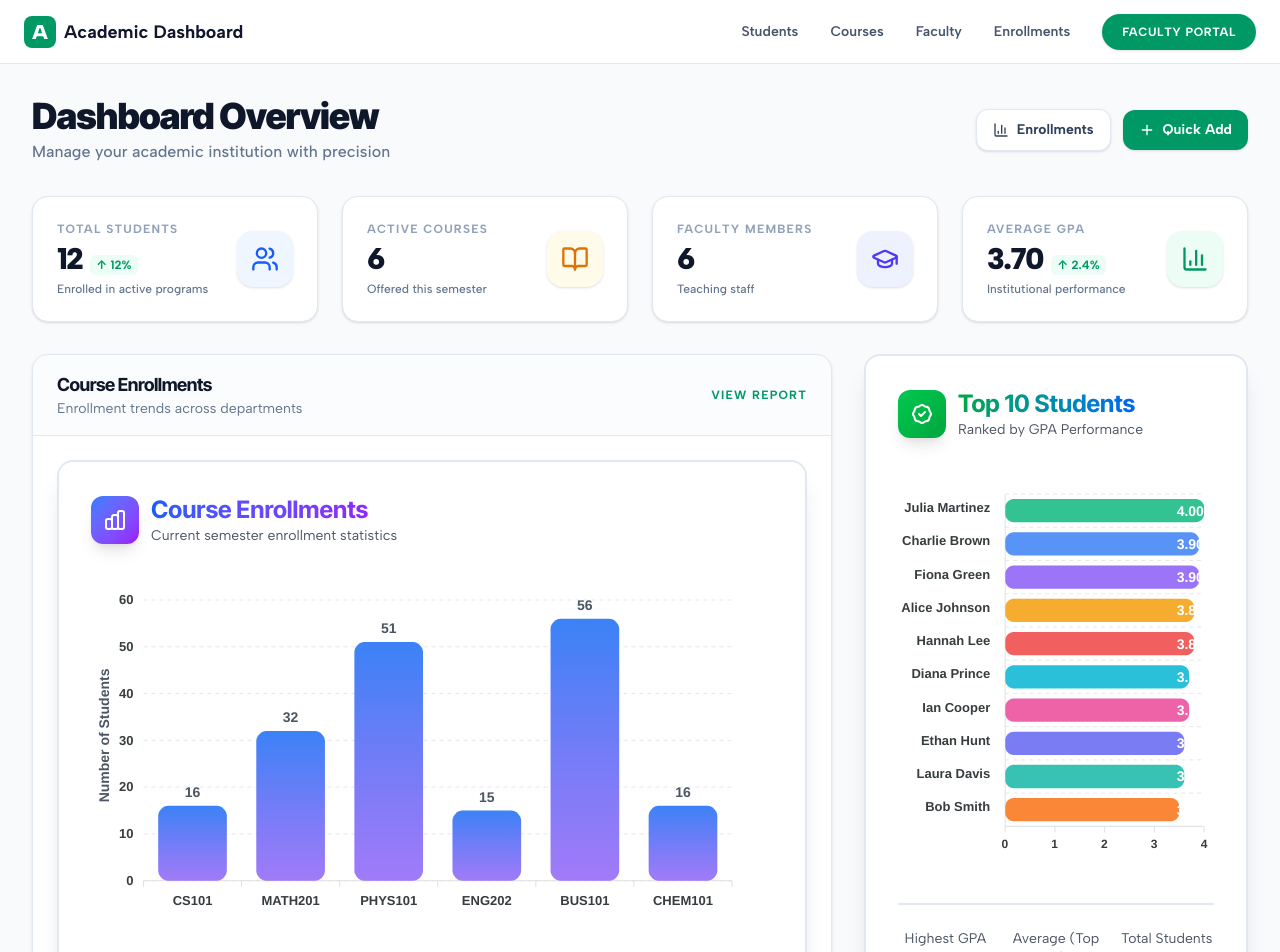
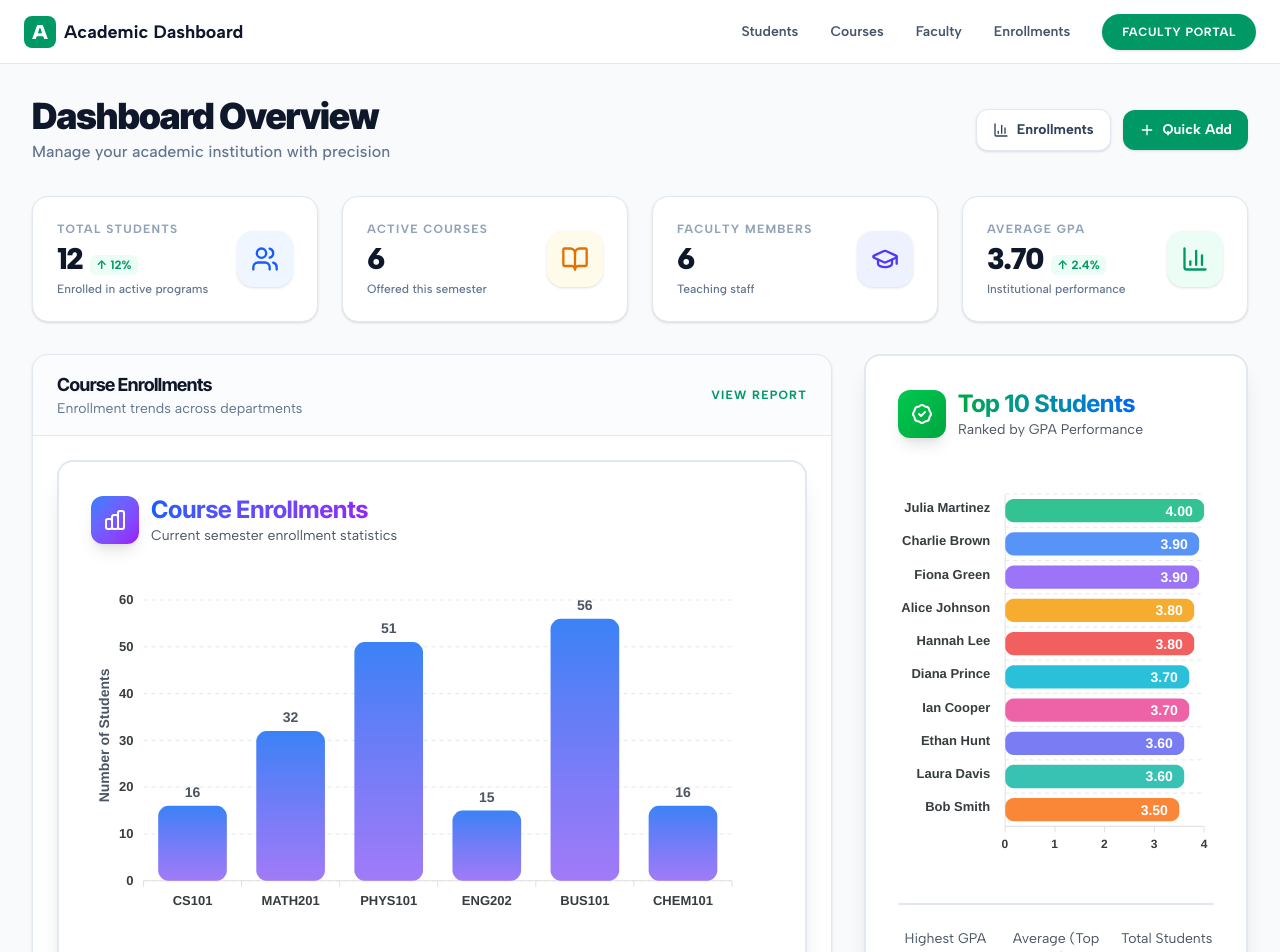
Before and after one commit to RafatAiub/Academic-Dashboard-Management-System-, a Next.js app: page / in a window 1280 px wide. Shown: the top 952 px of the page. Built offline with nearby package versions, Linux system fonts and the light colour scheme.

Commit message:
Fix clipped chart labels and enforce strict decimal formatting

```diff
--- a/src/components/dashboard/TopStudentsLeaderboard.tsx
+++ b/src/components/dashboard/TopStudentsLeaderboard.tsx
@@ -63,14 +63,18 @@ export default function TopStudentsLeaderboard({ students }: Props) {
         ],
         dataLabels: {
             enabled: true,
-            offsetX: 30,
+            offsetX: -25, // Move text INSIDE the bar end
             style: {
                 fontSize: '14px',
                 fontWeight: 'bold',
                 colors: ['#fff']
             },
             formatter: function (val: any) {
-                return Number(val).toFixed(2);
+                // Force strict 2 decimal places (e.g. 4.00)
+                return Number(val).toLocaleString(undefined, {
+                    minimumFractionDigits: 2,
+                    maximumFractionDigits: 2
+                });
             }
         },
         xaxis: {
```
